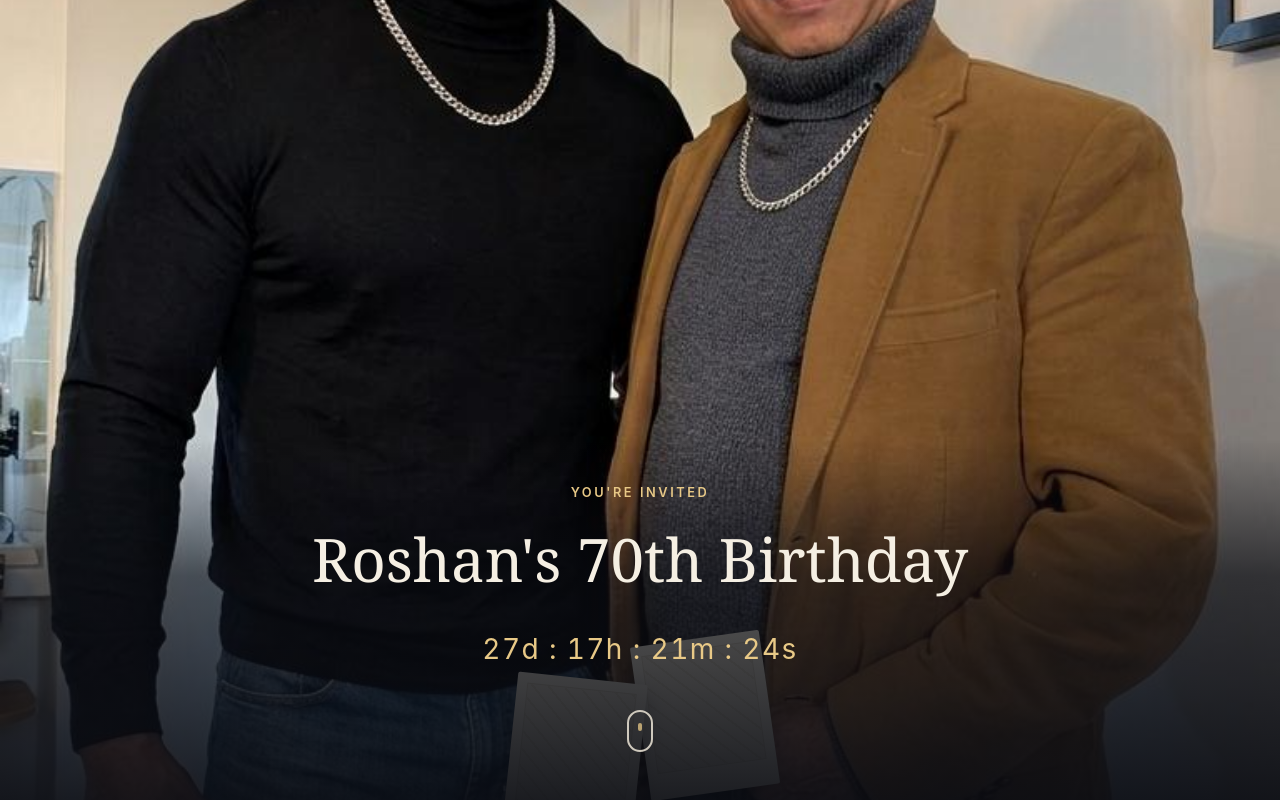
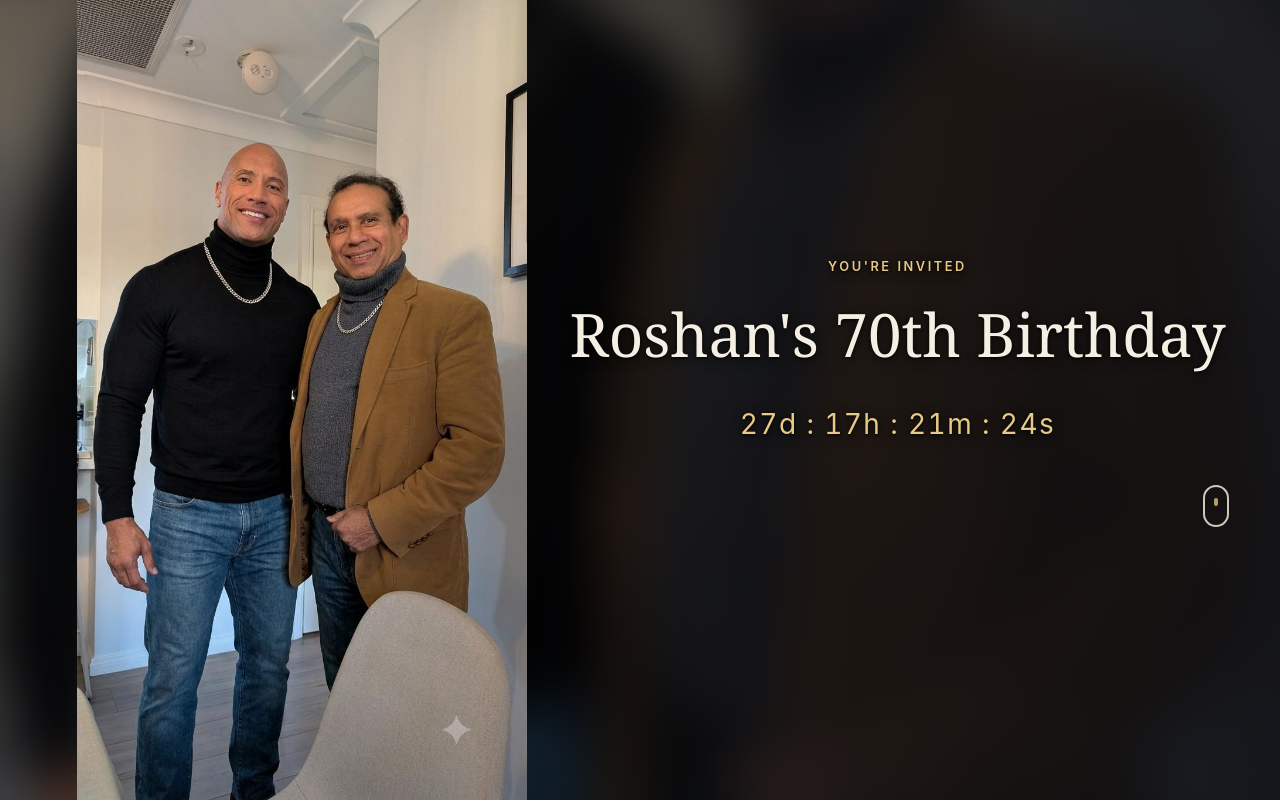
Before and after one commit to dilhan-cmyk/my-website, a plain HTML site: page index.html in a window 1280 px wide. Drawn offline with Linux system fonts and the light colour scheme; no server answers.

Commit message:
Improve hero legibility, show full portrait on desktop, connect live backend
- Stronger hero gradient plus text shadows for contrast over the photo
- Landscape screens: full uncropped portrait docked left over a blurred
  fill, with hero text moved to the right half, clear of the subjects
- Keep decorative polaroids inside the details fold (they bled into the
  hero via negative offsets) and clip the section as a guarantee
- config.js now points at the deployed Apps Script URL (demo mode off)

Co-Authored-By: Claude Fable 5 <noreply@anthropic.com>

```diff
--- a/css/styles.css
+++ b/css/styles.css
@@ -159,6 +159,39 @@ body.has-banner .scroll-container {
   background-image: var(--hero-photo-url);
 }
 
+/* On landscape screens a portrait cover crop cuts off heads and floor.
+   Show the full photo (contain) over a blurred, darkened copy that
+   fills the empty sides. The element's own background paints beneath
+   negative z-index pseudos, so both layers go on pseudo-elements:
+   ::before blurred fill, ::after sharp full photo. */
+@media (orientation: landscape) and (min-width: 700px) {
+  .hero-media--photo {
+    background-image: none;
+    overflow: hidden;
+  }
+
+  .hero-media--photo::before,
+  .hero-media--photo::after {
+    content: "";
+    position: absolute;
+    inset: 0;
+    background-image: var(--hero-photo-url);
+    background-position: center;
+    background-repeat: no-repeat;
+  }
+
+  .hero-media--photo::before {
+    background-size: cover;
+    filter: blur(24px) brightness(0.45);
+    transform: scale(1.1); /* hide blur edge bleed */
+  }
+
+  .hero-media--photo::after {
+    background-size: contain;
+    background-position: left 6vw center;
+  }
+}
+
 .hero-overlay {
   position: relative;
   z-index: 1;
@@ -166,8 +199,14 @@ body.has-banner .scroll-container {
   display: flex;
   flex-direction: column;
   justify-content: flex-end;
-  background: linear-gradient(to bottom, rgba(10, 12, 18, 0) 55%, rgba(10, 12, 18, 0.65) 72%, rgba(10, 12, 18, 0.92) 100%);
+  background: linear-gradient(to bottom, rgba(10, 12, 18, 0.35) 0%, rgba(10, 12, 18, 0) 28%, rgba(10, 12, 18, 0) 42%, rgba(10, 12, 18, 0.55) 56%, rgba(10, 12, 18, 0.85) 72%, rgba(10, 12, 18, 0.97) 100%);
   padding: 2rem 1.5rem 3rem;
+}
+
+.hero-content .eyebrow,
+.hero-content .hero-heading,
+.hero-content .countdown {
+  text-shadow: 0 1px 3px rgba(0, 0, 0, 0.85), 0 2px 12px rgba(0, 0, 0, 0.6);
 }
 
 .hero-content {
@@ -175,6 +214,23 @@ body.has-banner .scroll-container {
   margin: 0 auto;
   width: 100%;
   text-align: center;
+}
+
+/* Landscape: the full photo is docked left, so keep text clear of it
+   by centering the content in the remaining right-hand space.
+   (Must come after the base .hero-content rule to win the cascade.) */
+@media (orientation: landscape) and (min-width: 700px) {
+  .hero-overlay {
+    justify-content: center;
+    align-items: flex-end;
+    background: linear-gradient(to right, rgba(10, 12, 18, 0) 40%, rgba(10, 12, 18, 0.55) 62%, rgba(10, 12, 18, 0.75) 100%);
+    padding-right: 4vw;
+  }
+
+  .hero-content {
+    width: 55%;
+    margin: 0;
+  }
 }
 
 .eyebrow {
@@ -262,6 +318,8 @@ body.has-banner .scroll-container {
   background: var(--color-navy);
   padding: 6rem 1.5rem 4rem;
   align-items: center;
+  /* Polaroids are decorative and must never bleed into adjacent folds */
+  overflow: hidden;
 }
 
 .details-collage {
@@ -290,10 +348,13 @@ body.has-banner .scroll-container {
   border: 1px solid #d3cbb8;
 }
 
-.polaroid--1 { top: -270px; left: 2%; transform: rotate(-8deg); }
-.polaroid--2 { top: -230px; right: 4%; transform: rotate(6deg); }
-.polaroid--3 { top: 10px; left: 8%; transform: rotate(5deg); }
-.polaroid--4 { top: 40px; right: 6%; transform: rotate(-5deg); }
+/* Percent offsets are relative to the whole section (see the min-width
+   rule below), so the polaroids scatter around the centered text and
+   stay inside the fold at every viewport size. */
+.polaroid--1 { top: 8%; left: 3%; transform: rotate(-8deg); }
+.polaroid--2 { top: 16%; right: 5%; transform: rotate(6deg); }
+.polaroid--3 { bottom: 10%; left: 8%; transform: rotate(5deg); }
+.polaroid--4 { bottom: 18%; right: 6%; transform: rotate(-5deg); }
 
 .details-content {
   position: relative;
@@ -699,6 +760,10 @@ input:focus-visible {
 
 @media (min-width: 601px) {
   .details-collage {
-    height: 260px;
+    position: absolute;
+    inset: 0;
+    max-width: none;
+    height: auto;
+    margin: 0;
   }
 }
--- a/js/config.js
+++ b/js/config.js
@@ -1,7 +1,7 @@
 // Shared configuration for Roshan's 70th birthday site.
 // APPS_SCRIPT_URL empty string = demo mode (no backend calls, simulated data).
 const CONFIG = {
-  APPS_SCRIPT_URL: "",
+  APPS_SCRIPT_URL: "https://script.google.com/macros/s/AKfycbzmTOSIWEwnoWjNXhHSPW1nH59hg9BSPMHslv6joWtvJyuwvTJdL_Rs_63ZjoqFc2dg/exec",
 
   EVENT_TITLE: "Roshan's 70th Birthday",
   // Sydney is UTC+10 in July/August (no DST then), so fixed offsets are safe.
```
Also changed, not shown: 1 other file.
